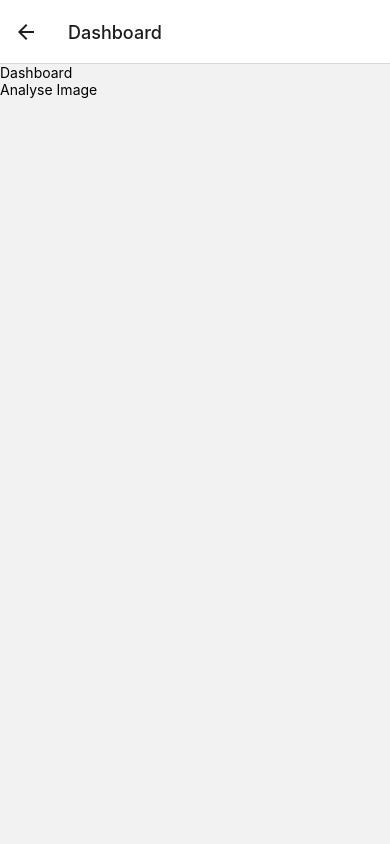
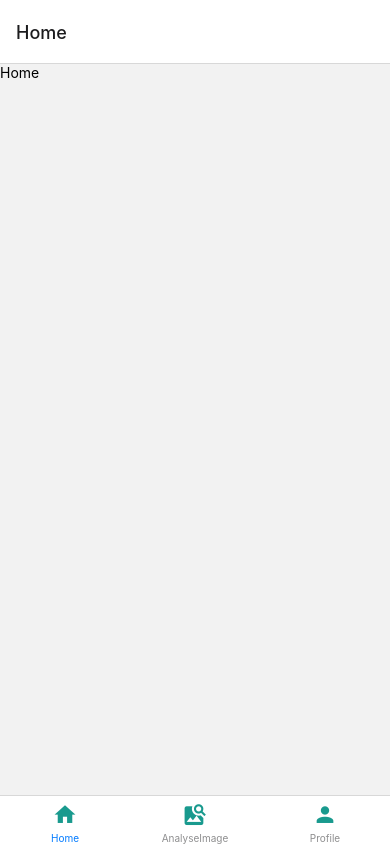
Before and after one commit to AbdulMohiz-01/mobile_app, a React Native app: screen /MainStack in a window 390 px wide. Built offline with nearby package versions, Linux system fonts and the light colour scheme.

Commit message:
update:Added bottom navigation

```diff
--- a/navigation/stack/MainStack.tsx
+++ b/navigation/stack/MainStack.tsx
@@ -1,8 +1,10 @@
 import React from "react";
 import { createNativeStackNavigator } from "@react-navigation/native-stack";
+import { createBottomTabNavigator } from '@react-navigation/bottom-tabs';
+import { MaterialCommunityIcons } from '@expo/vector-icons';
 import HomeScreen from "screens/main/Home";
 import AnalyseImage from "screens/main/AnalyseImage";
-import Dashboard from "screens/main/Dashboard";
+import Dashboard from "@screens/main/Profile";
 
 // Define the type for the root stack param list
 type RootStackParamList = {
@@ -12,26 +14,33 @@ type RootStackParamList = {
 };
 
 const Stack = createNativeStackNavigator<RootStackParamList>(); // Specify the type of the stack navigator
+const Tab = createBottomTabNavigator();
 
 const MainStack: React.FC = () => {
   return (
-    <Stack.Navigator>
-      <Stack.Screen
-        name="Dashboard"
-        component={Dashboard}
-        options={{ title: "Dashboard" }}
-      />
-      <Stack.Screen
-        name="Home"
-        component={HomeScreen}
-        options={{ title: "Home" }}
-      />
-      <Stack.Screen
-        name="AnalyseImage"
-        component={AnalyseImage}
-        options={{ title: "Analyse Image" }}
-      />
-    </Stack.Navigator>
+    <Tab.Navigator
+      initialRouteName="Home"
+      screenOptions={({ route }) => ({
+        tabBarIcon: ({ color, size }) => {
+          let iconName;
+
+          if (route.name === 'Profile') {
+            iconName = 'account';
+          } else if (route.name === 'Home') {
+            iconName = 'home';
+          } else if (route.name === 'AnalyseImage') {
+            iconName = 'image-search';
+          }
+
+          // You can return any component that you like here!
+          return <MaterialCommunityIcons name={iconName} size={size} color="#199a8e" />;
+        },
+      })}
+    >
+      <Tab.Screen name="Home" component={HomeScreen} />
+      <Tab.Screen name="AnalyseImage" component={AnalyseImage} />
+      <Tab.Screen name="Profile" component={Dashboard} />
+    </Tab.Navigator>
   );
 };
 
--- a/package.json
+++ b/package.json
@@ -11,6 +11,7 @@
   "dependencies": {
     "@expo/metro-runtime": "~3.1.3",
     "@react-native-async-storage/async-storage": "^1.22.3",
+    "@react-navigation/bottom-tabs": "^6.5.16",
     "@react-navigation/native": "^6.1.10",
     "@react-navigation/native-stack": "^6.9.18",
     "dotenv": "^16.4.1",
--- a/screens/auth/Login.tsx
+++ b/screens/auth/Login.tsx
@@ -30,8 +30,8 @@ const LoginScreen: React.FC = () => {
     }
     let response: Response = await Login(data.email, data.password);
     if (response.status && response.data.role === Role.User) {
-      setModalVisible(true);
-      //navigate("MainStack", {});
+      // setModalVisible(true);
+      navigate("MainStack", {});
     } else {
       invalidLoginAlert();
     }
--- a/screens/main/Dashboard.tsx
+++ /dev/null
@@ -1,16 +0,0 @@
-import React from "react";
-import { Text, View, TouchableOpacity } from "react-native";
-import { navigate } from "navigation/NavigationService";
-
-const Dashboard : React.FC = () => {
-  return (
-    <View>
-      <Text>Dashboard</Text>
-      <TouchableOpacity onPress={() => navigate("AnalyseImage", {})}>
-        <Text>Analyse Image</Text>
-      </TouchableOpacity>
-    </View>
-  );
-};
-
-export default Dashboard;
--- /dev/null
+++ b/screens/main/Profile.tsx
@@ -0,0 +1,8 @@
+import React from "react";
+import { Text } from "react-native";
+
+const Profile : React.FC = () => {
+  return <Text>Profile</Text>;
+};
+
+export default Profile;
```
Also changed, not shown: 1 other file (tests, documents, lock files or other folders).
